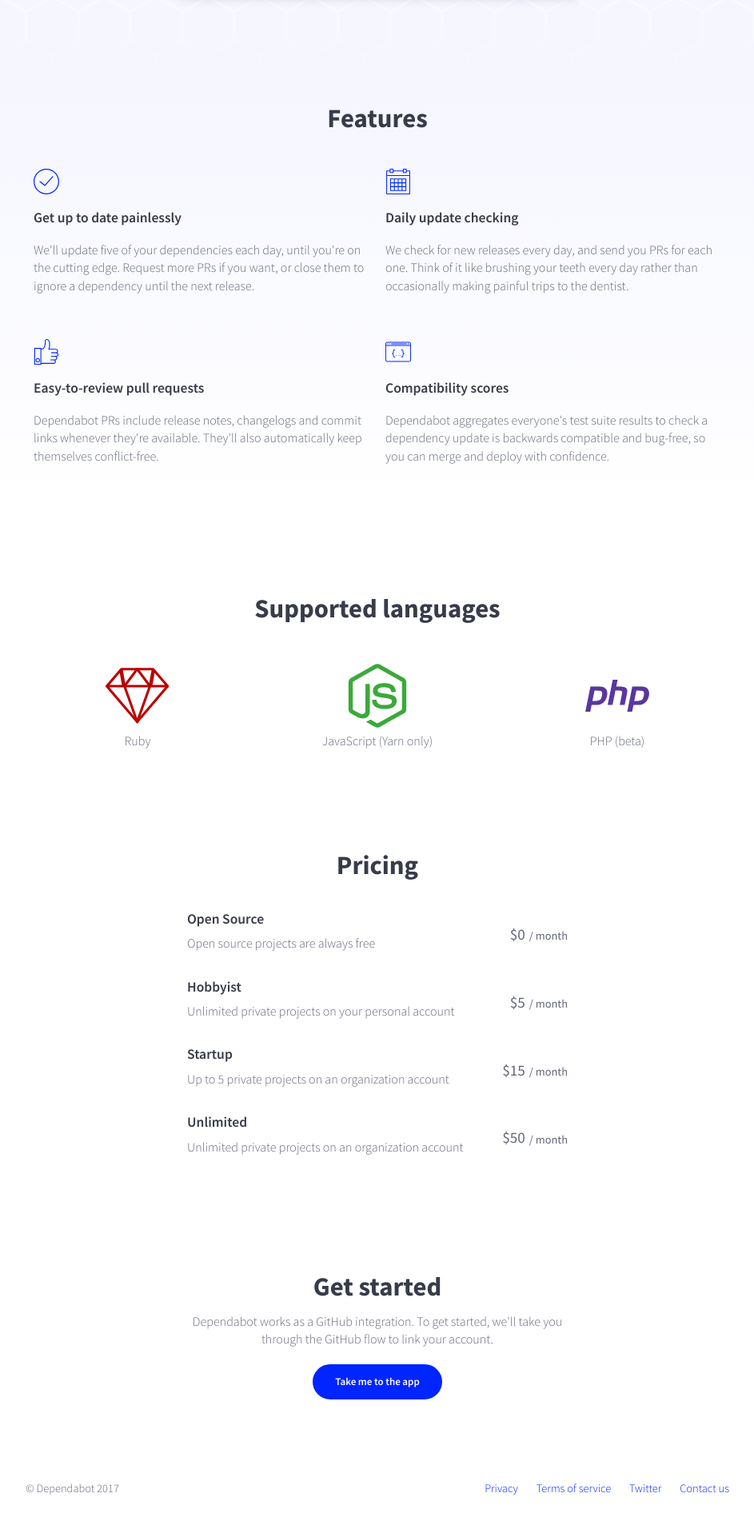
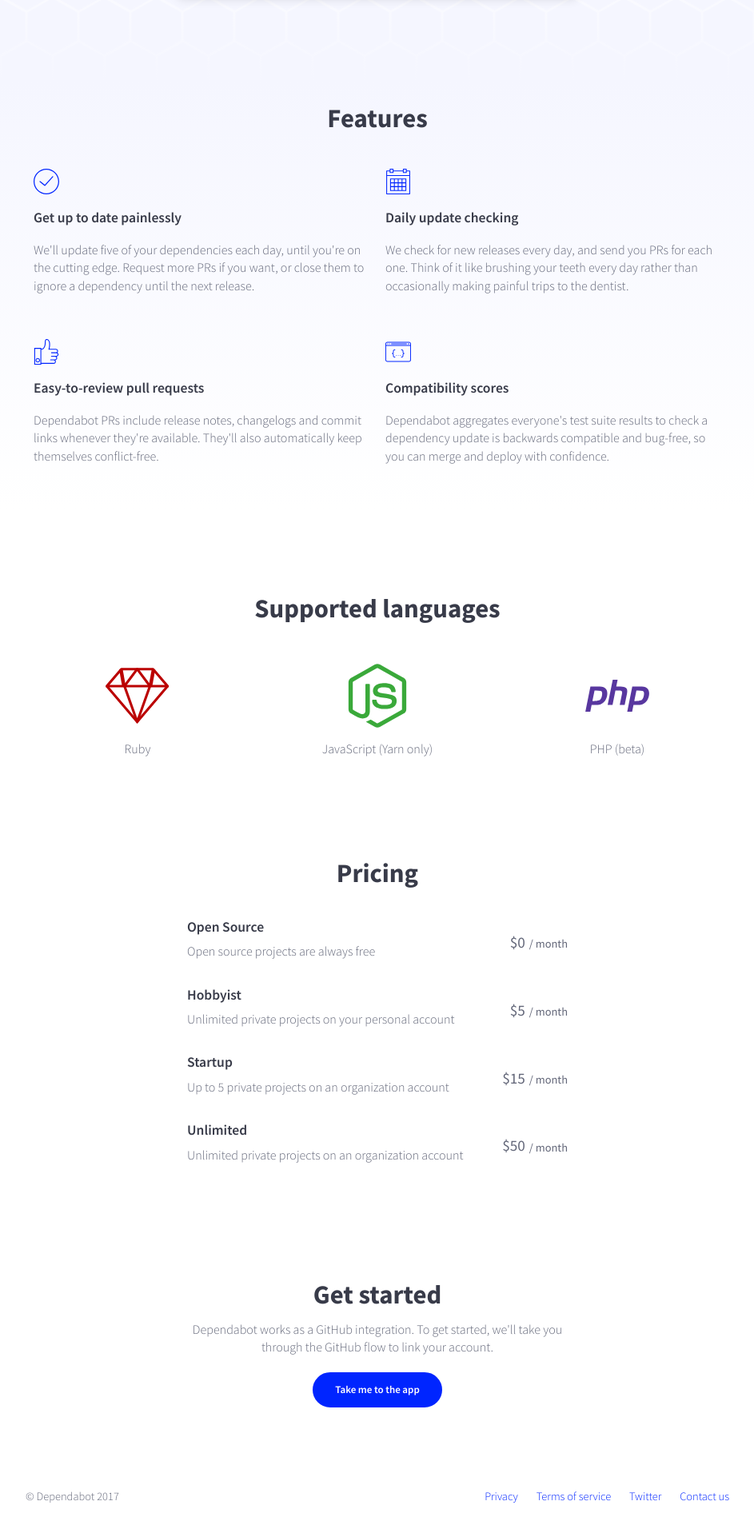
Before and after one commit to desenvolvedorIcotrade/App.bot, a Jekyll site: the page index.html, which Jekyll copies as it is, in a window 1280 px wide. Shown: the part 1525-3437 px from the top of the page at 80% size, without its empty margins (168-1111 px from the left). Built offline with Jekyll 4.4.1, drawn with Linux system fonts in a browser that asks for light colours; nearby versions of some CDN libraries.

Commit message:
Breathing space for language descriptions

```diff
--- a/css/main.css
+++ b/css/main.css
@@ -787,6 +787,9 @@
   top: auto;
   width: 5rem; }
 
+.language-description {
+  margin-top: 10px; }
+
 .pricing-alert {
   min-width: 50%;
   height: 50px;
--- a/scss/main.scss
+++ b/scss/main.scss
@@ -257,6 +257,10 @@
   width: 5rem;
 }
 
+.language-description {
+  margin-top: 10px;
+}
+
 .pricing-alert {
   min-width: 50%;
   height: 50px;
```
